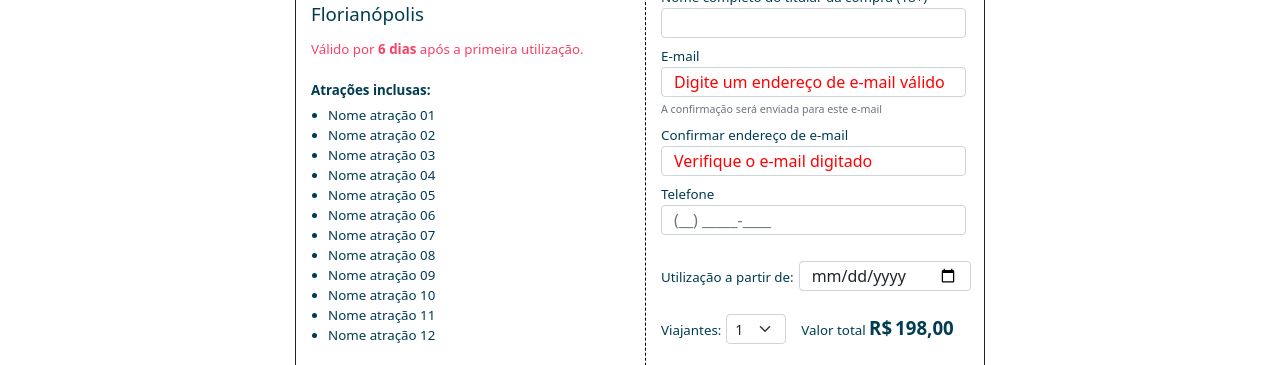
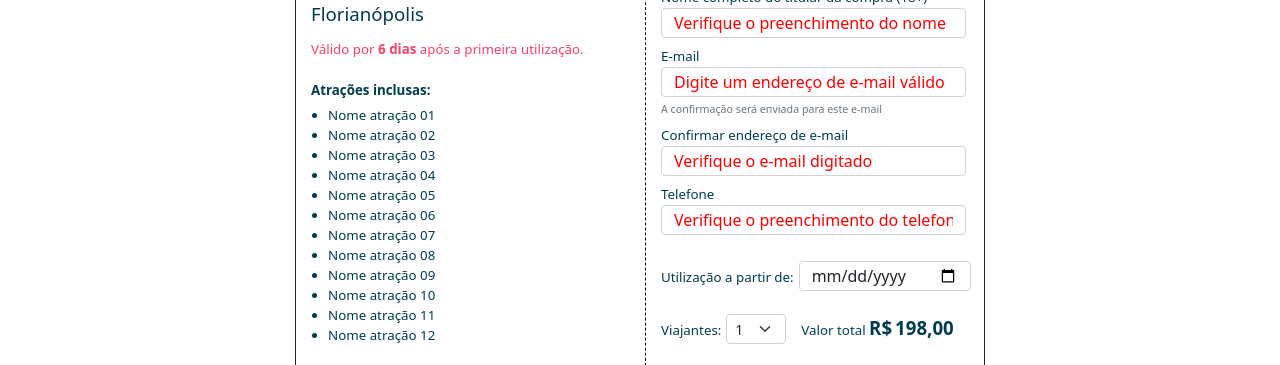
Before and after one commit to thenielfarias/projeto-plataforma-viajapass, a plain HTML site: page checkout-fln.html in a window 1280 px wide. Both pictures are taken after a click on the button "Comprar". Shown: the part 170-535 px from the top of the page. Drawn offline with Linux system fonts and the light colour scheme.

Commit message:
Melhorias implementadas na página de checkout

```diff
--- a/_js/script.js
+++ b/_js/script.js
@@ -66,14 +66,36 @@ function isEmail() {
 }
 
 function checkEmails() {
-    m1 = document.getElementById('mailInput').value;
-    m2 = document.getElementById('mailConfirm').value;
+    var m1 = document.getElementById('mailInput').value;
+    var m2 = document.getElementById('mailConfirm').value;
     if (m1 != m2) {
         document.getElementById('mailConfirm').style.color = 'red';
         document.getElementById('mailConfirm').value = 'Verifique o e-mail digitado';
     }
     else {
         mailsChecked = true;
+    }
+}
+
+function checkName() {
+    var nome = document.getElementById('nameInput').value;
+    if (isNaN(nome) && nome != "") {
+        nameChecked = true;
+    }
+    else {
+        document.getElementById('nameInput').style.color = 'red';
+        document.getElementById('nameInput').value = 'Verifique o preenchimento do nome';
+    }
+}
+
+function checkPhone() {
+    var phone = document.getElementById('telInput').value;
+    if (isNaN(phone) || phone == "") {
+        document.getElementById('telInput').style.color = 'red';
+        document.getElementById('telInput').value = 'Verifique o preenchimento do telefone';
+    }
+    else {
+        phoneChecked = true;
     }
 }
 
--- a/checkout-fln.html
+++ b/checkout-fln.html
@@ -63,7 +63,7 @@
             <div class="mb-3">
                 <div class="input">
                     <label for="nameInput" class="form-label">Nome completo do titular da compra (18+)</label>
-                    <input type="text" class="form-control" id="nameInput" >
+                    <input type="text" class="form-control" id="nameInput" onclick="clearField('nameInput')">
                 </div>
                 <div class="input">
                     <label for="mailInput" class="form-label">E-mail</label>
@@ -76,7 +76,7 @@
                 </div>
                 <div class="input">
                     <label for="telInput" class="form-label">Telefone</label>
-                    <input type="tel" class="form-control" id="telInput" placeholder="(__) _____-____">
+                    <input type="tel" class="form-control" id="telInput" placeholder="(__) _____-____" onclick="clearField('telInput')">
                 </div>
             </div>
             <div class="data">
@@ -107,7 +107,7 @@
                 </div>
             </div>
             <div class="finalizar">
-                <button type="button" class="btn btn-success" onclick="isEmail();checkEmails()">Comprar</button>
+                <button type="button" class="btn btn-success" onclick="checkName();isEmail();checkEmails();checkPhone()">Comprar</button>
             </div>
         </div>
     </div>
```
